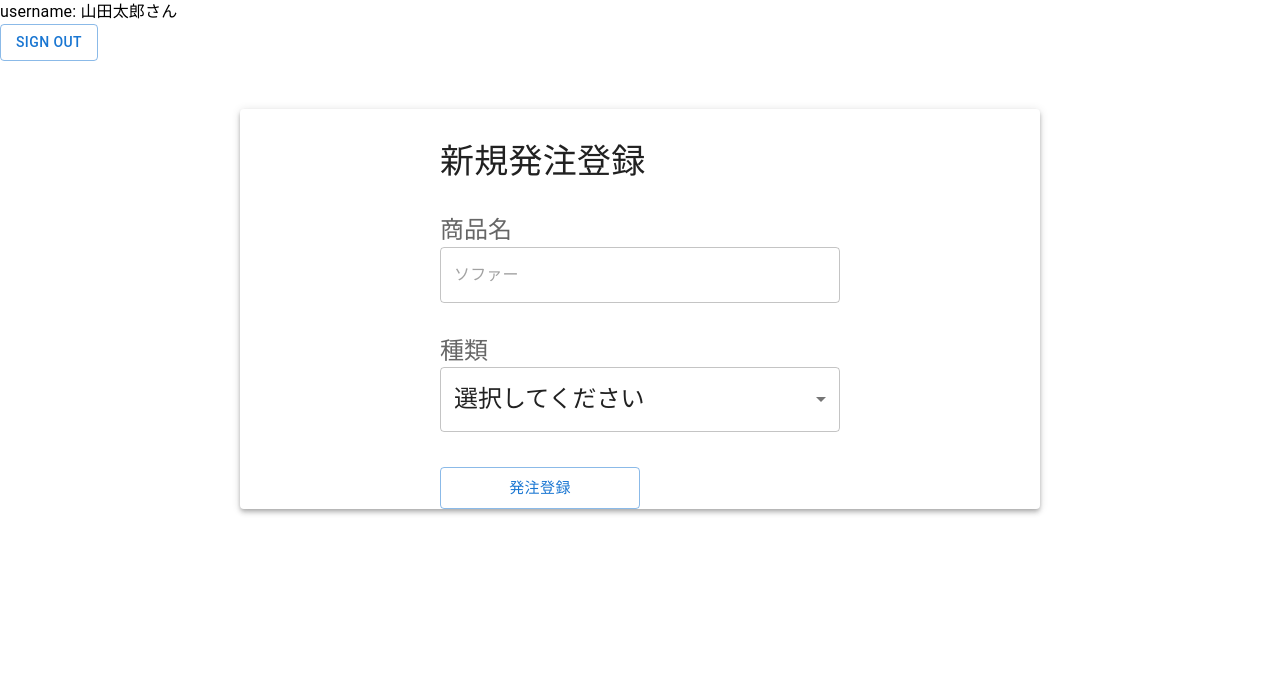
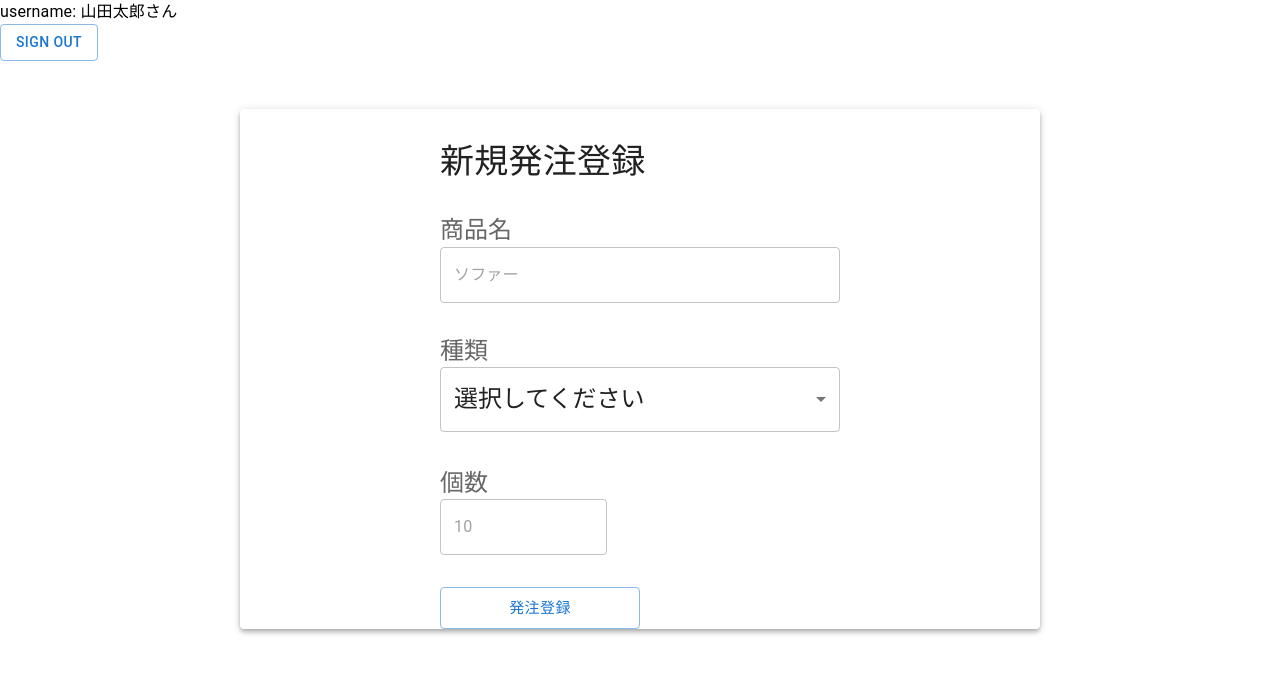
Before and after one commit to uraaaa24/stock-management, a Next.js app: page /order/create in a window 1280 px wide. Shown: the top 674 px of the page. Built offline with nearby package versions, Linux system fonts and the light colour scheme.

Commit message:
stockForm追加

```diff
--- /dev/null
+++ b/src/components/organisms/productForms/stockForm/index.tsx
@@ -0,0 +1,48 @@
+import { InputLabel, TextField, Typography } from '@mui/material'
+import { Controller, useFormContext } from 'react-hook-form'
+
+type StockFormProps = {
+    name?: string
+}
+
+const StockForm = ({ name = 'stock' }: StockFormProps) => {
+    const { control } = useFormContext()
+
+    return (
+        <>
+            <Controller
+                name={name}
+                control={control}
+                rules={{
+                    required: { value: true, message: '入力してください' },
+                    pattern: {
+                        value: /^(([1-9]\d*)(\.\d+)?|0\.((0+[1-9]+)+|0*[1-9]+))$/,
+                        message: '数字を入力してください'
+                    }
+                }}
+                defaultValue=""
+                render={({ field, fieldState }) => {
+                    return (
+                        <>
+                            <InputLabel htmlFor={name}>
+                                <Typography variant="h5">個数</Typography>
+                            </InputLabel>
+                            <TextField
+                                {...field}
+                                id={name}
+                                type="text"
+                                variant="outlined"
+                                placeholder="10"
+                                error={fieldState.invalid}
+                                helperText={fieldState.error?.message}
+                                fullWidth={true}
+                            />
+                        </>
+                    )
+                }}
+            />
+        </>
+    )
+}
+
+export default StockForm
--- a/src/pages/order/create/index.tsx
+++ b/src/pages/order/create/index.tsx
@@ -1,5 +1,6 @@
 import ProductNameForm from '@/components/organisms/productForms/productNameForm'
 import SelectProductKindForm from '@/components/organisms/productForms/selectProductKindForm'
+import StockForm from '@/components/organisms/productForms/stockForm'
 import { getDefaultLayout } from '@/components/templates/layout'
 import { NextPageWithLayout } from '@/pages/_app'
 import { Button, Grid, Paper, Typography } from '@mui/material'
@@ -34,6 +35,10 @@ const Create: NextPageWithLayout = () => {
                         <SelectProductKindForm name="productKind" />
                     </Grid>
 
+                    <Grid item xs={5}>
+                        <StockForm name="stock" />
+                    </Grid>
+
                     <Grid item xs={12}>
                         <Button type="submit" variant="outlined" size="large" sx={{ width: 200 }}>
                             発注登録
```
